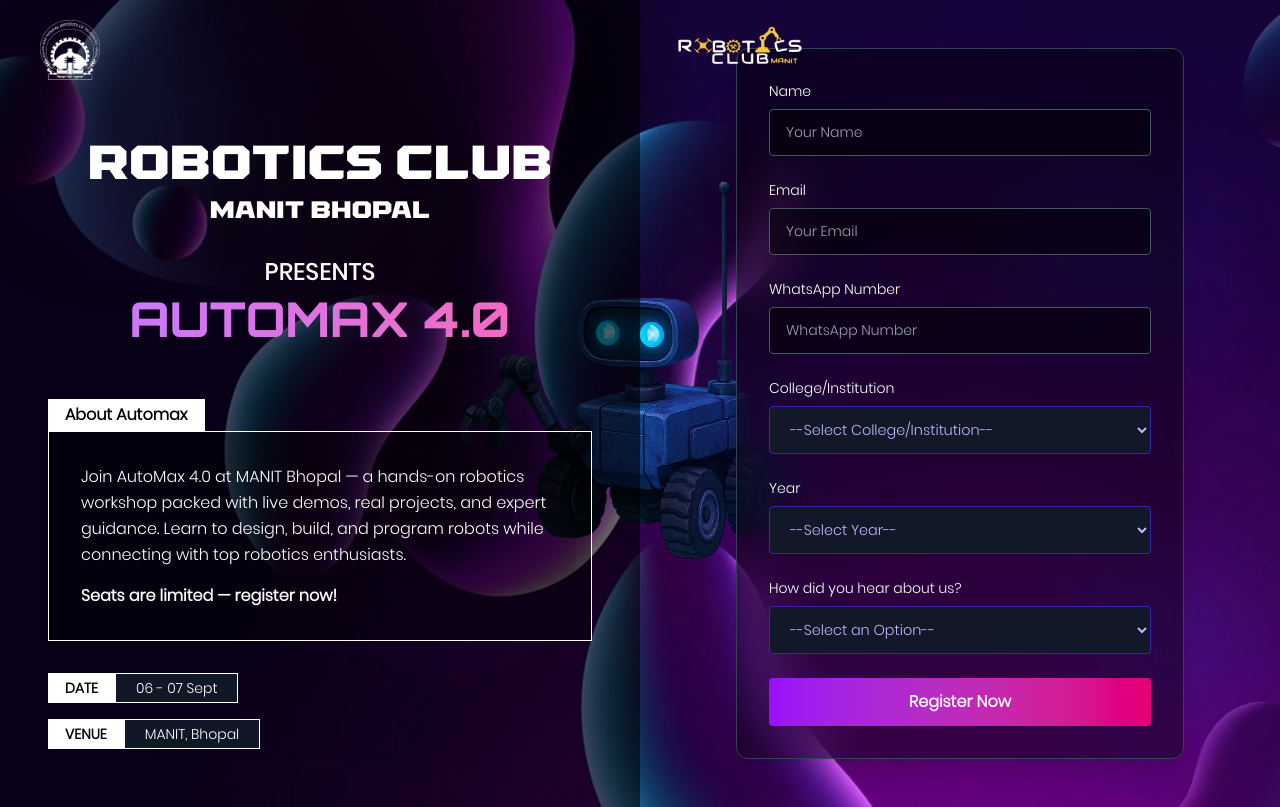
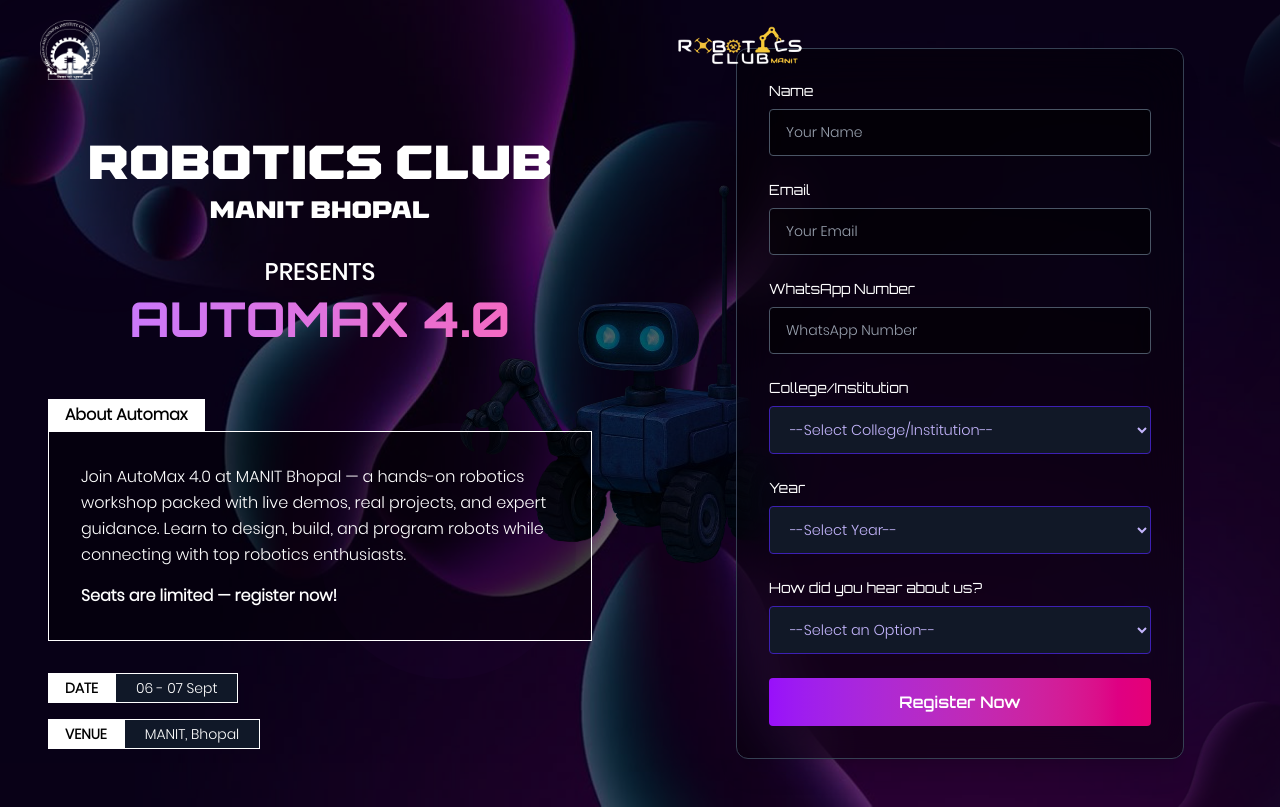
Before and after one commit to anupam-dwivedi06/Robotics-form, a Next.js app: page / in a window 1280 px wide. Built offline with nearby package versions, Linux system fonts and the light colour scheme.

Commit message:
minute changes

```diff
--- a/src/app/globals.css
+++ b/src/app/globals.css
@@ -30,6 +30,9 @@
 .text-xl {
   font-size: 1rem; /* 40px */
 
+}
+.fix{
+    position: absolute;
 }
 .poppins-light {
   font-family: 'PoppinsLight', sans-serif;
--- a/src/app/page.jsx
+++ b/src/app/page.jsx
@@ -108,7 +108,7 @@
       <img
         src="/robot.png"
         alt="Centered Mirrored"
-        className="fixed top-1/2 left-1/2 -translate-x-1/2 -translate-y-1/2 scale-x-[-1] hidden sm:block"
+        className="fixed top-1/2 left-1/2 -translate-x-1/2 -translate-y-1/2 scale-x-[-1] hidden sm:block fix "
       />
 
       {/* Floating orbs */}
@@ -147,8 +147,8 @@
               </div>
             </div>
           </div>
-<div className="bg-white text-black px-4 py-1 font-bold   w-fit poppins-light text-xl border2">About Automax</div>
-          <div className="mb-6 md:mb-8 bg-black/40 border border-white/30 p-5 md:p-8  border2">
+<div className="bg-white text-black px-4 py-1 font-bold   w-fit poppins-light text-xl border2 ">About Automax</div>
+          <div className="mb-6 md:mb-8 bg-black/40 border border-white/30 p-5 md:p-8  border2 max-w-170 ">
 
             <p className="text-white text-sm md:text-base leading-relaxed poppins-light ">
               Join AutoMax 4.0 at MANIT Bhopal — a hands-on robotics workshop packed with live demos, real projects, and expert guidance. Learn to design, build, and program robots while connecting with top robotics enthusiasts.
@@ -171,7 +171,7 @@
         </div>
 
         {/* Right Panel - Form with translucent blurred background */}
-        <div className="w-full lg:w-1/2 p-6 md:p-12 flex items-center justify-center poppins-light">
+        <div className="w-full lg:w-1/2 p-6 md:p-12 flex items-center justify-center bg-black/60 ">
           <div className="w-full max-w-md bg-black/40 backdrop-blur-xl rounded-xl shadow-xl border border-gray-700 p-8">
             <form onSubmit={handleSubmit} className="space-y-6 text-white">
               {/* Form fields here */}
```
